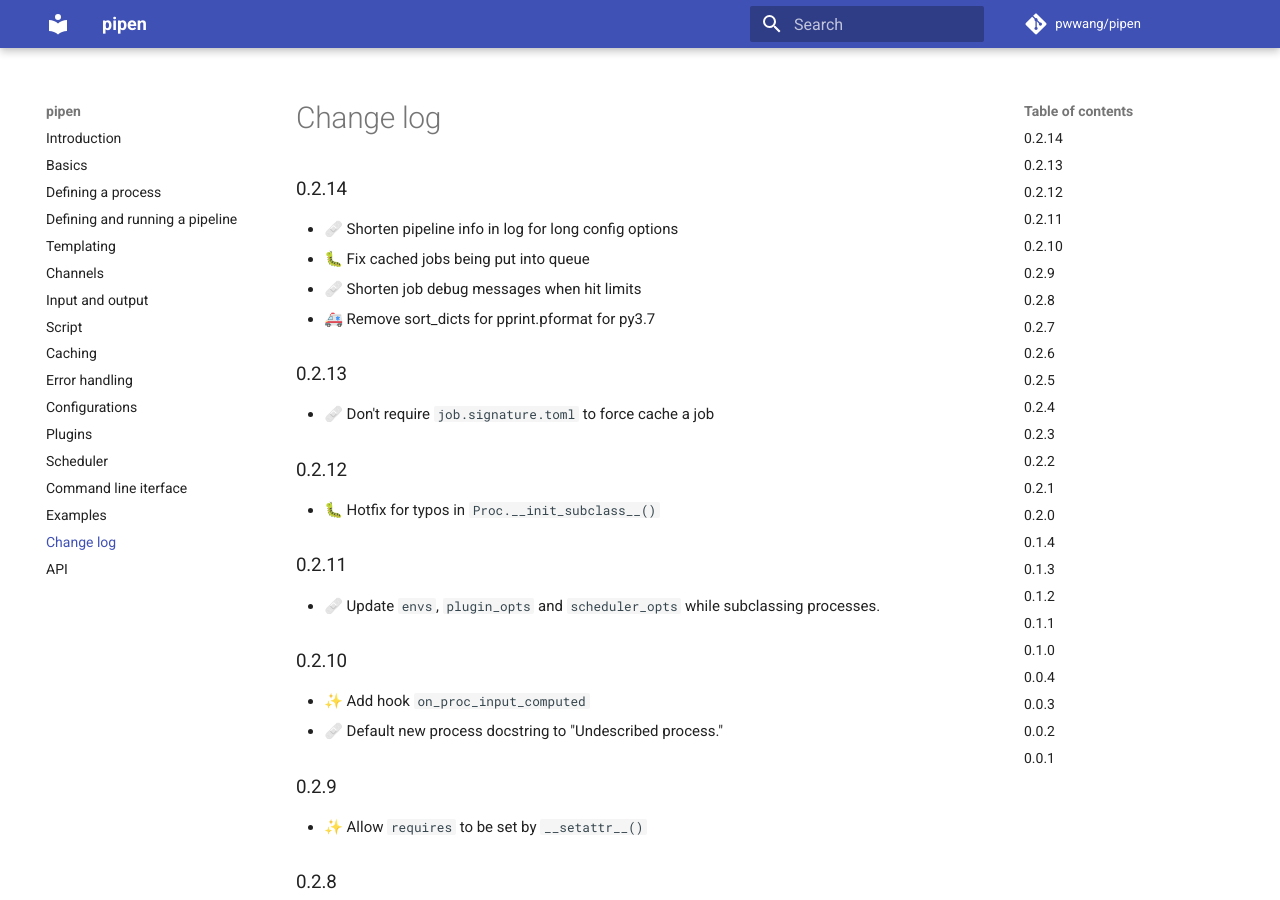
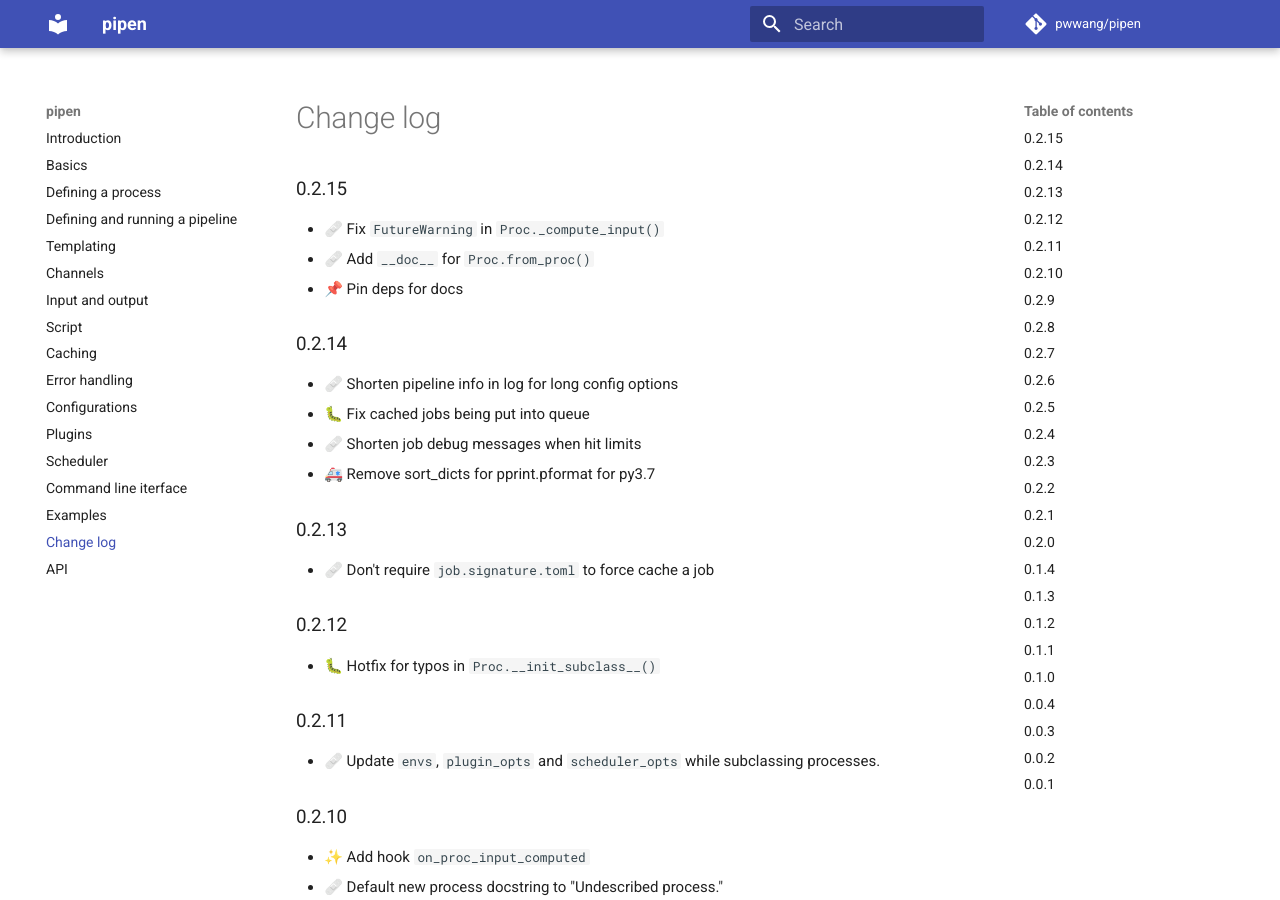
Before and after one commit to pwwang/pipen, an MkDocs documentation site: the page built from docs/CHANGELOG.md, in a window 1280 px wide and 900 px high. Built offline with MkDocs 1.6.1 and Material for MkDocs 9.7.7, drawn with Linux system fonts in a browser that asks for light colours; comment, search, counter and statistics services are not loaded.

Commit message:
🔖 0.2.15

```diff
--- a/docs/CHANGELOG.md
+++ b/docs/CHANGELOG.md
@@ -1,3 +1,9 @@
+## 0.2.15
+
+- 🩹 Fix `FutureWarning` in `Proc._compute_input()`
+- 🩹 Add `__doc__` for `Proc.from_proc()`
+- 📌 Pin deps for docs
+
 ## 0.2.14
 
 - 🩹 Shorten pipeline info in log for long config options
--- a/pipen/version.py
+++ b/pipen/version.py
@@ -1,3 +1,3 @@
 """Provide version of pipen"""
 
-__version__ = "0.2.14"
+__version__ = "0.2.15"
--- a/pyproject.toml
+++ b/pyproject.toml
@@ -4,7 +4,7 @@ build-backend = "poetry.masonry.api"
 
 [tool.poetry]
 name = "pipen"
-version = "0.2.14"
+version = "0.2.15"
 description = "A pipeline framework for python"
 authors = [ "pwwang <pwwang@pwwang.com>",]
 license = "MIT"
```
